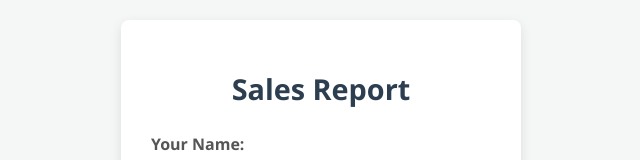
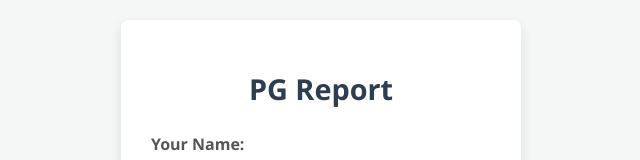
Before and after one commit to 8mamo10/sales_report, a plain HTML site: page Index.html in a window 1280 px wide. Shown: the top 160 px of the page, without its empty margins (319-959 px from the left). Drawn offline with Linux system fonts and the light colour scheme.

Commit message:
Update page name

```diff
--- a/Index.html
+++ b/Index.html
@@ -5,7 +5,7 @@
   <base target="_top">
   <meta charset="utf-8">
   <meta name="viewport" content="width=device-width, initial-scale=1, user-scalable=no">
-  <title>Sales Report</title>
+  <title>PG Report</title>
   <style>
     body {
       font-family: 'Segoe UI', Tahoma, Geneva, Verdana, sans-serif;
@@ -294,7 +294,7 @@
 
 <body>
   <div class="container">
-    <h1>Sales Report</h1>
+    <h1>PG Report</h1>
     <form id="salesForm">
       <label for="name">Your Name:</label>
       <select id="name" name="name" required>
```
